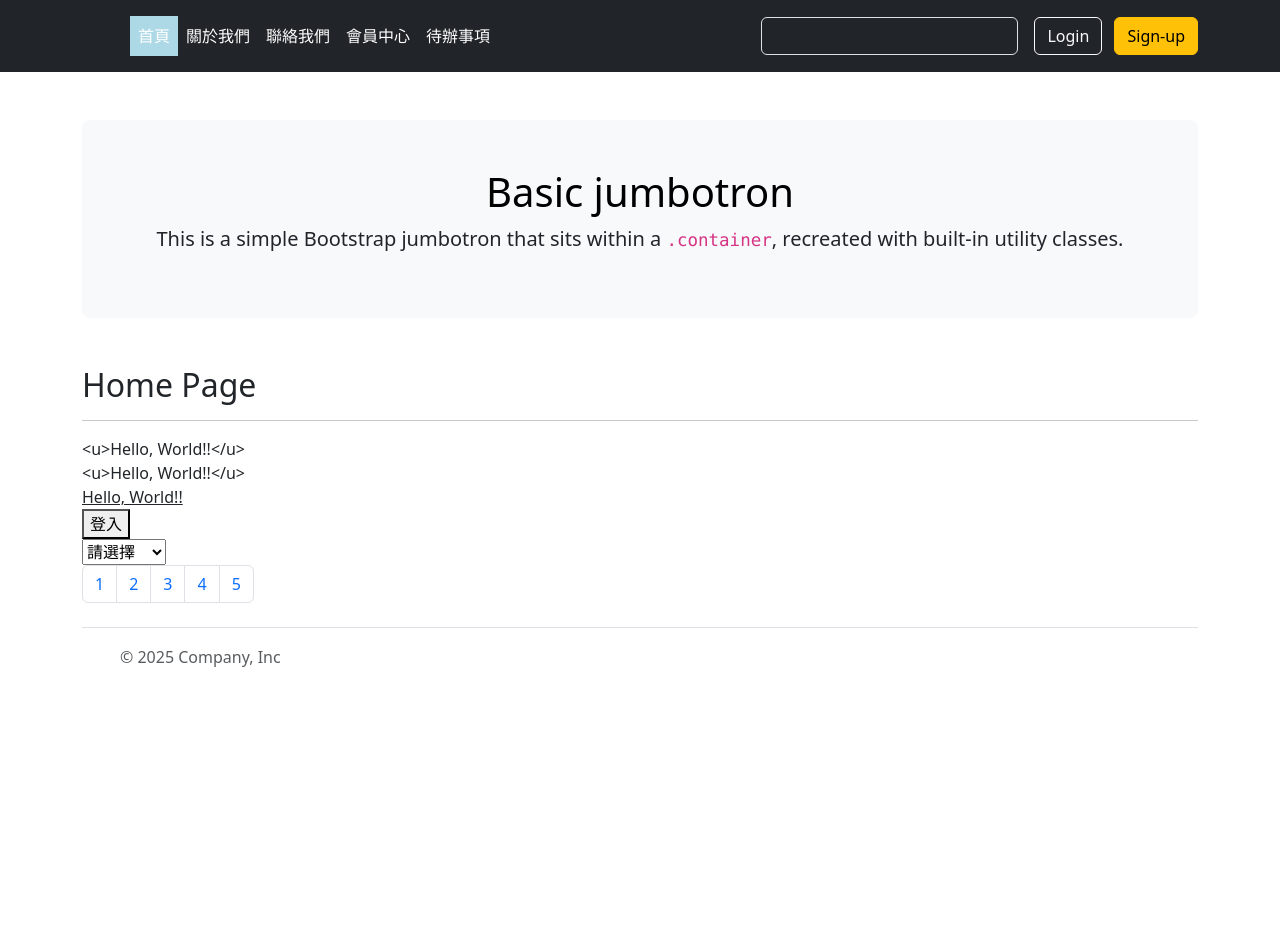
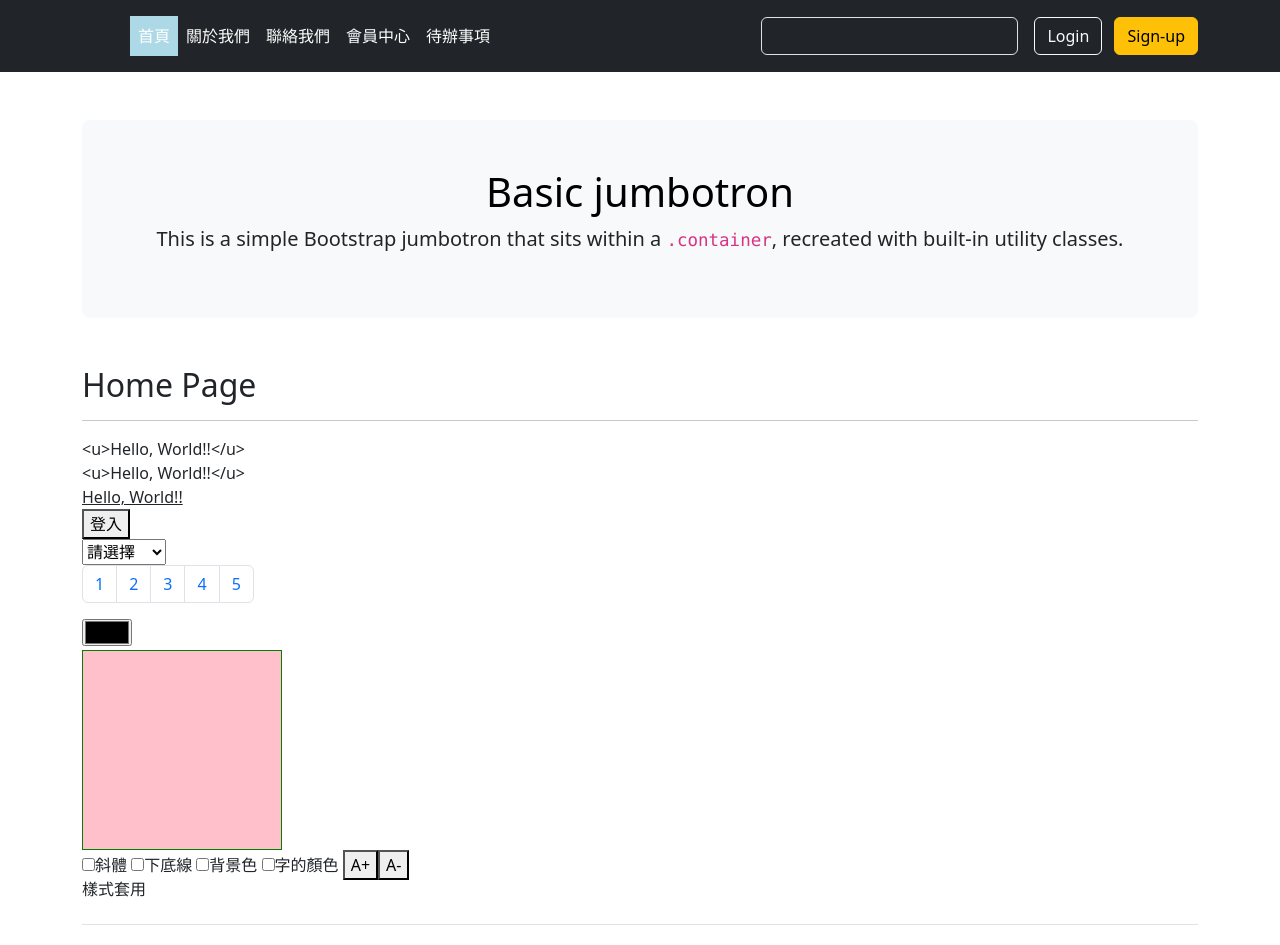
Before and after one commit to HsiaoHungWang/vue-s803, a Vue app: page /home in a window 1280 px wide. Shown: the top 945 px of the page. Before the commit the page ends 800 px from the top, so only its background shows below. Built offline with nearby package versions, Linux system fonts and the light colour scheme.

Commit message:
樣式套用範例

```diff
--- a/src/components/DirectiveComponent.vue
+++ b/src/components/DirectiveComponent.vue
@@ -18,6 +18,14 @@ import { ref } from 'vue';
         {"name":"旗津區", "code":"805"}
     ])
     const selectedRegion = ref("")
+
+    const bgColor = ref('pink')
+    const fontSize = ref(16)
+
+    const isS1 = ref(false)
+    const isS2 = ref(false)
+    const isUnder = ref(false)
+    const isItalic = ref(false)
 </script>
 
 <template>
@@ -42,15 +50,44 @@ import { ref } from 'vue';
       </select><span>{{ selectedRegion }}</span>
 
       <nav aria-label="Page navigation example">
-  <ul class="pagination">
-    <li class="page-item" v-for="i in 5" :key="i"><a class="page-link" href="#">{{i}}</a></li>
-  </ul>
-</nav>
+        <ul class="pagination">
+            <li class="page-item" v-for="i in 5" :key="i"><a class="page-link" href="#">{{i}}</a></li>
+        </ul>
+      </nav>
+
+      <input type="color" v-model="bgColor" />
+      <div style="width:200px;height:200px;border:1px solid green"
+          :style="{backgroundColor:bgColor}"></div>
     </div>
+
+    <input type="checkbox" v-model="isItalic">斜體
+    <input type="checkbox" v-model="isUnder">下底線
+    <input type="checkbox" v-model="isS2">背景色
+    <input type="checkbox" v-model="isS1">字的顏色
+    <button @click="fontSize += 2">A+</button>
+    <button @click="fontSize -= 2">A-</button>
+    <h3 :class="{s1:isS1,s2:isS2,underline:isUnder,italic:isItalic}"
+        :style="{fontSize:`${fontSize}px`}">樣式套用</h3>
 </template>
 
 <style lang="css" scoped>
 /* img{
     width:150px
 } */
+
+ .s1{
+    color:green;
+ }
+
+ .s2{
+    background-color: lightgray;
+ }
+
+ .underline{
+    text-decoration: underline;
+ }
+
+ .italic{
+    font-style:italic
+ }
 </style>
```
